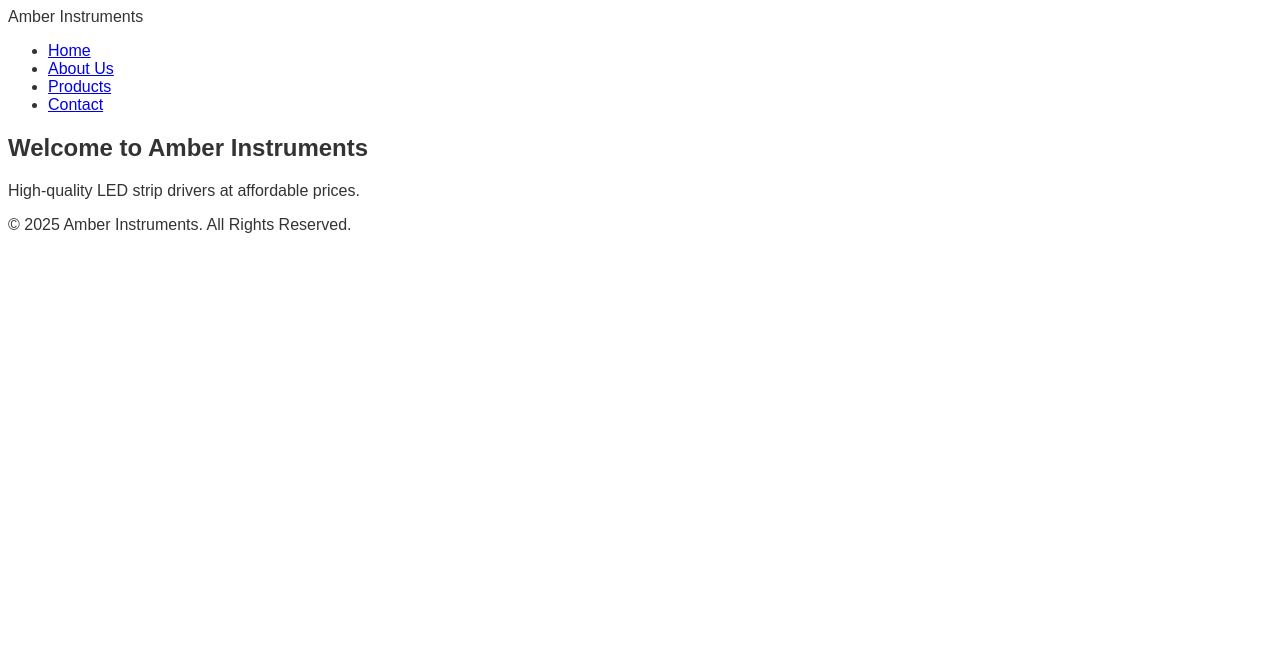
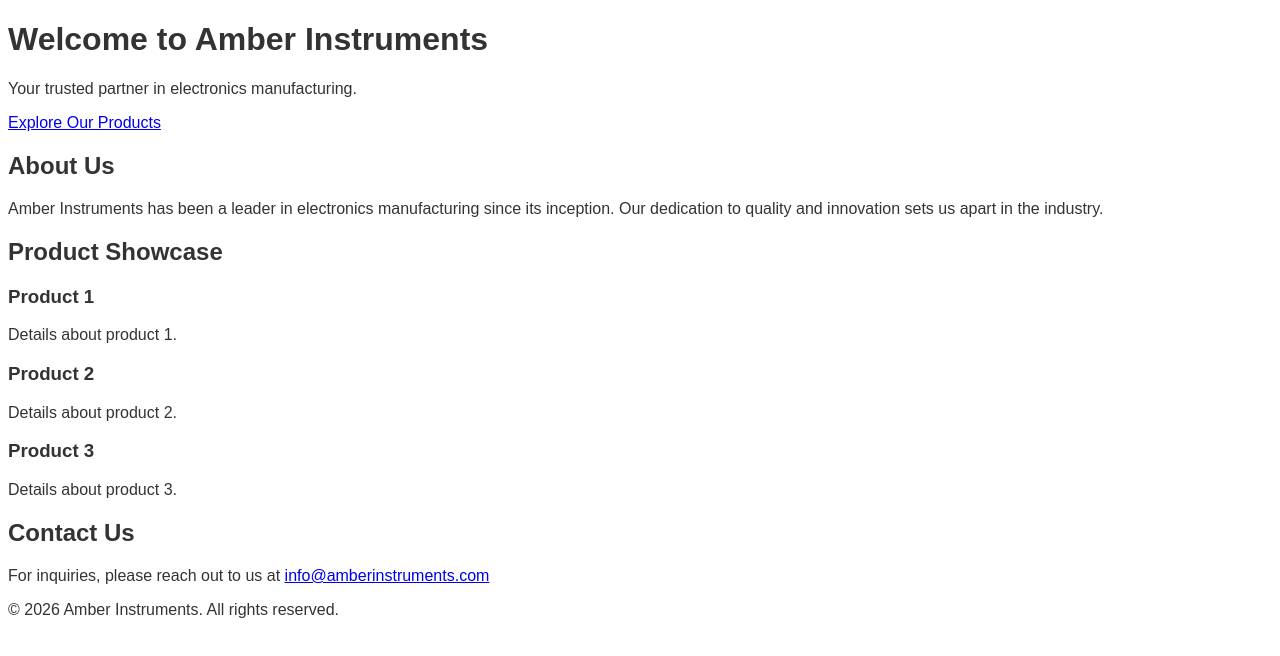
Before and after one commit to boxysplash/boxysplash, a plain HTML site: page index.html in a window 1280 px wide. Drawn offline with Linux system fonts and the light colour scheme.

Commit message:
Create index.html for Amber Instruments home page

```diff
--- a/index.html
+++ b/index.html
@@ -3,33 +3,41 @@
 <head>
     <meta charset="UTF-8">
     <meta name="viewport" content="width=device-width, initial-scale=1.0">
-    <title>Amber Instruments - Home</title>
+    <meta name="description" content="Amber Instruments - Electronics Manufacturing Company">
+    <title>Amber Instruments</title>
     <link rel="stylesheet" href="styles.css">
 </head>
 <body>
-
-<header>
-    <div class="logo">Amber Instruments</div>
-    <nav>
-        <ul>
-            <li><a href="index.html" class="active">Home</a></li>
-            <li><a href="about.html">About Us</a></li>
-            <li><a href="products.html">Products</a></li>
-            <li><a href="contact.html">Contact</a></li>
-        </ul>
-    </nav>
-</header>
-
-<section class="hero">
-    <div class="hero-content">
+    <header class="hero">
         <h1>Welcome to Amber Instruments</h1>
-        <p>High-quality LED strip drivers at affordable prices.</p>
-    </div>
-</section>
-
-<footer>
-    <p>&copy; 2025 Amber Instruments. All Rights Reserved.</p>
-</footer>
-
+        <p>Your trusted partner in electronics manufacturing.</p>
+        <a href="#products" class="cta-button">Explore Our Products</a>
+    </header>
+    <section id="about">
+        <h2>About Us</h2>
+        <p>Amber Instruments has been a leader in electronics manufacturing since its inception. Our dedication to quality and innovation sets us apart in the industry.</p>
+    </section>
+    <section id="products">
+        <h2>Product Showcase</h2>
+        <div class="product">
+            <h3>Product 1</h3>
+            <p>Details about product 1.</p>
+        </div>
+        <div class="product">
+            <h3>Product 2</h3>
+            <p>Details about product 2.</p>
+        </div>
+        <div class="product">
+            <h3>Product 3</h3>
+            <p>Details about product 3.</p>
+        </div>
+    </section>
+    <section id="contact">
+        <h2>Contact Us</h2>
+        <p>For inquiries, please reach out to us at <a href="mailto:info@amberinstruments.com">info@amberinstruments.com</a></p>
+    </section>
+    <footer>
+        <p>&copy; 2026 Amber Instruments. All rights reserved.</p>
+    </footer>
 </body>
 </html>
```
